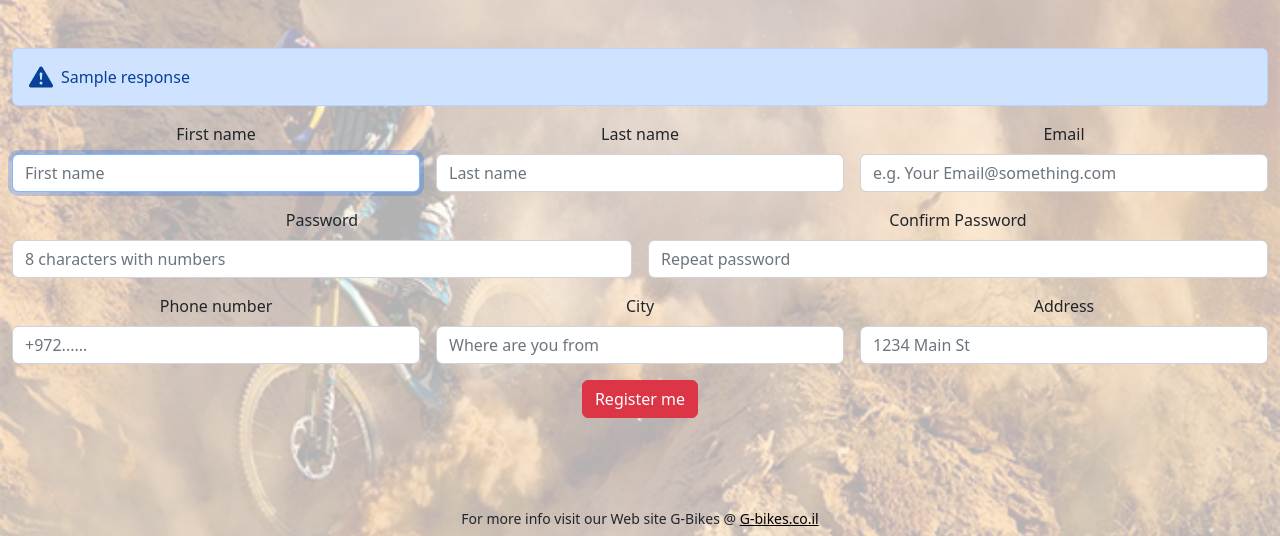
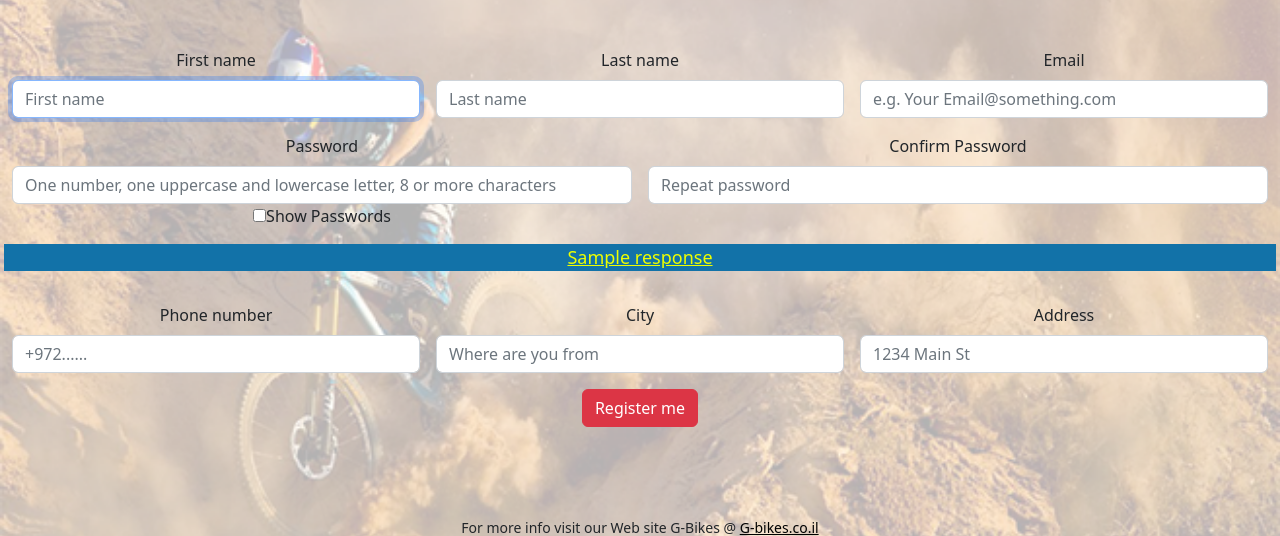
Before and after one commit to Dgoralkin/MyProject, a Flask app: template templates/register.html in a window 1280 px wide. Shown: the part 270-806 px from the top of the page. Run offline with Flask 2, Linux system fonts and the light colour scheme; the template is opened without the code that fills it: most values are stand-ins (such as "Sample title", 1, 10 or a date in 2020).

Commit message:
Register ready

```diff
--- a/app.py
+++ b/app.py
@@ -133,12 +133,14 @@ def register():
         PHONE = request.form.get("phone")
         CITY = request.form.get("city")
         ADDRESS = request.form.get("address")
+        print(PSSWD, PSSWD)
 
 
         # Check if forms filled.
-        if not FNAME or not LNAME or not PSSWD or not PSSWD2 or not PHONE or not CITY or not ADDRESS:
-            print("Yes")
-            return render_template("register.html", response = "Please fill all forms")
+        if (PSSWD != PSSWD2):
+            print("Error")
+            response = "Please fill all details correctly"
+            return render_template("register.html", response = response)
 
 
         '''
@@ -160,6 +162,7 @@ def register():
 
         return greet("You are a member now!")
         '''
+        return render_template("login.html")
     return render_template("register.html")
 
 
--- a/static/JavaScript.js
+++ b/static/JavaScript.js
@@ -1,10 +1,23 @@
 
+/*
 $(document).ready(function(){
     $("#Sub1").click(function(){
-        if ($("#address").val() == ""){
-            console.log("None");
-        }else{
-            console.log($("#address").val());
+        if ($("#password").val() != $("#password2").val()){
+            alert("Passwords do not mach");
         }
     });
 });
+*/
+
+// Show Password Function
+function showPsswrd() {
+    var x = document.getElementById("password");
+    var y = document.getElementById("password2");
+    if (x.type === "password") {
+      x.type = "text";
+      y.type = "text";
+    } else {
+      x.type = "password";
+      y.type = "password";
+    }
+}
--- a/static/styles.css
+++ b/static/styles.css
@@ -56,3 +56,13 @@ span
     border: 2px solid black;
     padding: 15px;
 }
+
+.bold
+{
+    padding-left: 20%;
+    padding-right: 20%;
+    color: rgb(238, 255, 0);
+    background-color: #1272a8;
+    text-decoration: underline;
+    font-size: large;
+}
--- a/templates/register.html
+++ b/templates/register.html
@@ -20,38 +20,31 @@
 
 {% block main %}
 
-<div class="alert alert-primary d-flex align-items-center" role="alert">
-    <svg xmlns="http://www.w3.org/2000/svg" width="24" height="24" fill="currentColor" class="bi bi-exclamation-triangle-fill flex-shrink-0 me-2" viewBox="0 0 16 16" role="img" aria-label="Warning:">
-      <path d="M8.982 1.566a1.13 1.13 0 0 0-1.96 0L.165 13.233c-.457.778.091 1.767.98 1.767h13.713c.889 0 1.438-.99.98-1.767L8.982 1.566zM8 5c.535 0 .954.462.9.995l-.35 3.507a.552.552 0 0 1-1.1 0L7.1 5.995A.905.905 0 0 1 8 5zm.002 6a1 1 0 1 1 0 2 1 1 0 0 1 0-2z"/>
-    </svg>
-    <div>
-      {{ response }}
-    </div>
-</div>
 
 <form class="row g-3" action="/register" method="post">
 
     <div class="col-md-4">
         <label for="Fname" class="form-label">First name</label>
-        <input type="text" class="form-control" id="Fname" name="Fname" autocomplete="off" placeholder="First name" autofocus>
+        <input type="text" class="form-control" id="Fname" name="Fname" autocomplete="off" placeholder="First name" autofocus required>
     </div>
 
 
     <div class="col-md-4">
         <label for="Lname" class="form-label">Last name</label>
-        <input type="text" class="form-control" id="Lname" name="Lname" autocomplete="off" placeholder="Last name">
+        <input type="text" class="form-control" id="Lname" name="Lname" autocomplete="off" placeholder="Last name" required>
     </div>
 
 
     <div class="col-md-4">
       <label for="email" class="form-label">Email</label>
-      <input type="email" class="form-control" id="email" name="email" placeholder="e.g. Your Email@something.com">
+      <input type="email" class="form-control" id="email" name="email" placeholder="e.g. Your Email@something.com" required>
     </div>
 
 
     <div class="col-md-6">
       <label for="password" class="form-label">Password</label>
-      <input type="password" class="form-control" id="password" name="password" placeholder="8 characters with numbers">
+      <input type="password" class="form-control" id="password" name="password" placeholder="One number, one uppercase and lowercase letter, 8 or more characters" pattern="(?=.*\d)(?=.*[a-z])(?=.*[A-Z]).{8,}" title="Must contain at least one number and one uppercase and lowercase letter, and at least 8 or more characters" required>
+      <input type="checkbox" onclick="showPsswrd('password')">Show Passwords
     </div>
 
 
@@ -59,6 +52,9 @@
         <label for="password2" class="form-label">Confirm Password</label>
         <input type="password" class="form-control" id="password2" name="password2" placeholder="Repeat password" required>
     </div>
+
+
+    <p class="bold">{{ response }}</p>
 
 
     <div class="col-md-4">
@@ -69,13 +65,13 @@
 
     <div class="col-md-4">
         <label for="city" class="form-label">City</label>
-        <input type="text" class="form-control" id="city"  name="city" placeholder="Where are you from">
+        <input type="text" class="form-control" id="city"  name="city" placeholder="Where are you from" required>
     </div>
 
 
     <div class="col-md-4">
       <label for="address" class="form-label">Address</label>
-      <input type="text" class="form-control" id="address" value="" name="address" placeholder="1234 Main St">
+      <input type="text" class="form-control" id="address" value="" name="address" placeholder="1234 Main St" required>
     </div>
 
 
@@ -83,4 +79,6 @@
       <button id="Sub1" type="submit" class="btn btn-danger">Register me</button>
     </div>
 </form>
+
+
 {% endblock %}
```
